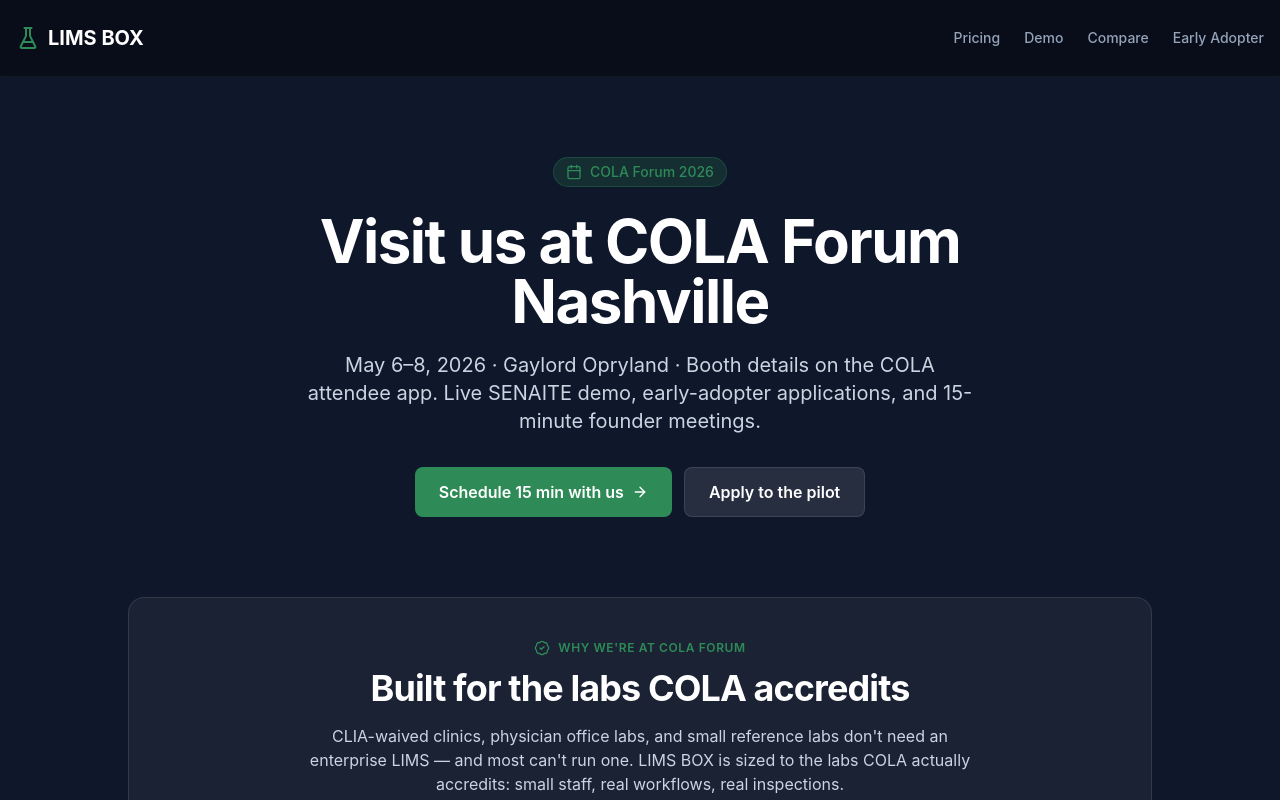
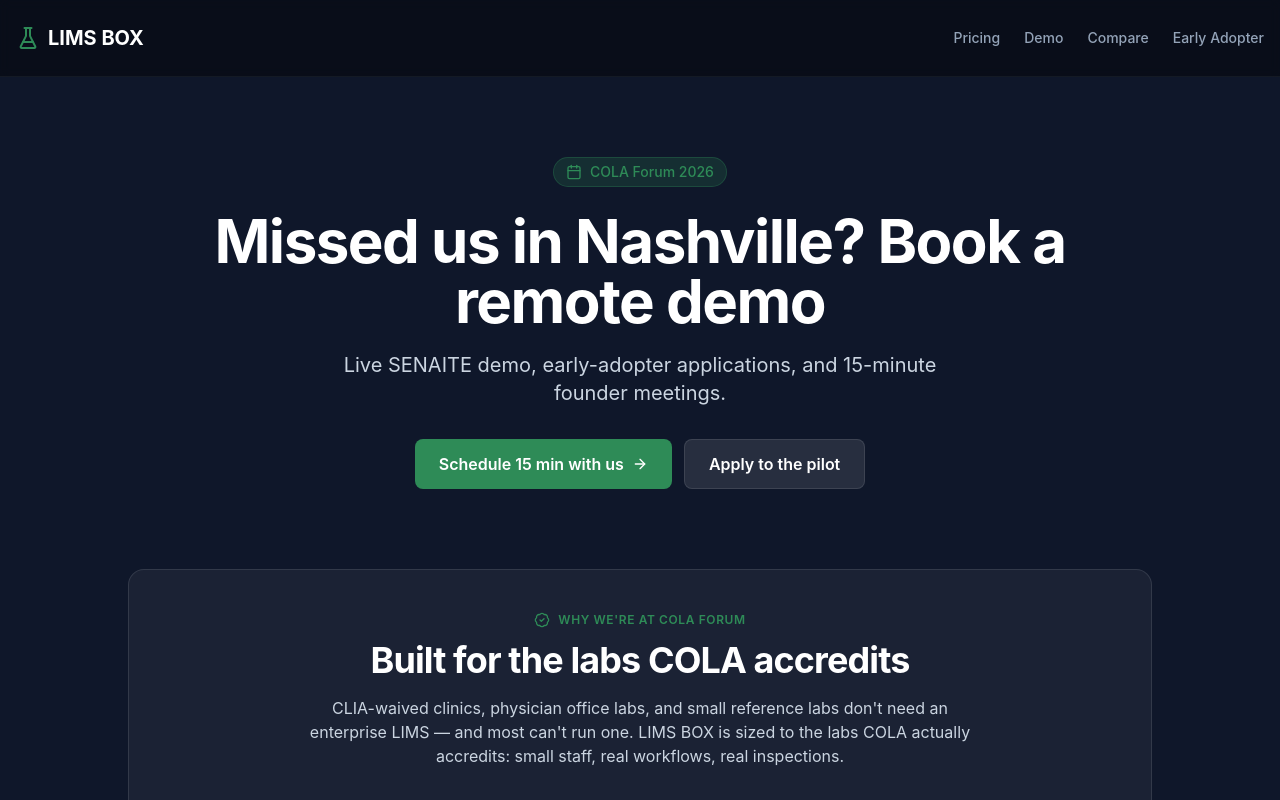
Before and after one commit to TombStoneDash/lims-box, a Next.js app: page /cola in a window 1280 px wide. Shown: the top 800 px of the page. Built offline with nearby package versions, Linux system fonts and the light colour scheme; no server answers.

Commit message:
fix(cola): /cola stops inviting visitors to a conference that ended in May 2026
Built by Codex on Main Daisy (Hudson's ChatGPT account), queue job 765-lims-cola-page-after-the-event.

Co-Authored-By: Claude Fable 5.1 <noreply@anthropic.com>

```diff
--- a/app/cola/page.tsx
+++ b/app/cola/page.tsx
@@ -6,19 +6,29 @@ import {
   ClipboardCheck, FileText, Microscope, BadgeCheck,
 } from 'lucide-react';
 import { withCampaignAttribution } from '@/lib/leadAttribution';
+import { COLA_EVENT, colaEventPhase } from '@/lib/cola-event';
 
-export const metadata: Metadata = {
-  title: 'Meet LIMS BOX at COLA Forum Nashville — May 6–8, 2026',
+// Evaluate the date for each request so the event cannot stay live in a static build.
+export const dynamic = 'force-dynamic';
+
+export function generateMetadata(): Metadata {
+  const title = colaEventPhase(new Date()) === 'past'
+    ? 'We met labs at COLA Forum Nashville, May 6–8, 2026'
+    : 'Meet LIMS BOX at COLA Forum Nashville — May 6–8, 2026';
+
+  return {
+    title,
     description:
       'See a live SENAITE-powered LIMS demo and apply to the early-adopter pilot at COLA Forum Nashville, May 6–8, 2026. Book a 15-minute meeting with the founder.',
     alternates: { canonical: '/cola' },
     openGraph: {
-    title: 'Meet LIMS BOX at COLA Forum Nashville — May 6–8, 2026',
+      title,
       description:
         'Live demo, early-adopter program, and 15-minute founder meetings at COLA Forum Nashville.',
       url: 'https://lims.bot/cola',
     },
   };
+}
 
 const CALENDLY_BASE =
   process.env.NEXT_PUBLIC_CALENDLY_URL || 'https://calendly.com/hudtaylor/cola-nashville';
@@ -50,8 +60,11 @@ const agenda = [
 ];
 
 export default function ColaPage() {
+  const phase = colaEventPhase(new Date());
+
   return (
     <div className="min-h-screen bg-[#0F172A] text-white">
+      {phase !== 'past' && (
         <script
           type="application/ld+json"
           dangerouslySetInnerHTML={{
@@ -61,8 +74,8 @@ export default function ColaPage() {
               name: 'LIMS BOX at COLA Forum 2026',
               description:
                 'Meet the LIMS BOX team at COLA Forum Nashville — live SENAITE demo, early-adopter pilot applications, and 15-minute founder meetings.',
-            startDate: '2026-05-06',
-            endDate: '2026-05-08',
+              startDate: COLA_EVENT.start,
+              endDate: COLA_EVENT.end,
               eventAttendanceMode: 'https://schema.org/OfflineEventAttendanceMode',
               eventStatus: 'https://schema.org/EventScheduled',
               location: {
@@ -79,6 +92,7 @@ export default function ColaPage() {
             }),
           }}
         />
+      )}
 
       {/* Header */}
       <header className="bg-black/40 backdrop-blur-sm border-b border-white/5">
@@ -105,10 +119,14 @@ export default function ColaPage() {
             <Calendar className="w-4 h-4" /> COLA Forum 2026
           </div>
           <h1 className="text-3xl md:text-5xl lg:text-6xl font-bold tracking-tight mb-5">
-            Visit us at COLA Forum Nashville
+            {phase === 'past'
+              ? 'Missed us in Nashville? Book a remote demo'
+              : 'Visit us at COLA Forum Nashville'}
           </h1>
           <p className="text-lg md:text-xl text-slate-300 max-w-2xl mx-auto mb-8">
-            May 6–8, 2026 · Gaylord Opryland · Booth details on the COLA attendee app.
+            {phase !== 'past' && (
+              <>May 6–8, 2026 · Gaylord Opryland · Booth details on the COLA attendee app.{' '}</>
+            )}
             Live SENAITE demo, early-adopter applications, and 15-minute founder meetings.
           </p>
           <div className="flex flex-col sm:flex-row gap-3 justify-center">
@@ -304,7 +322,8 @@ export default function ColaPage() {
           <div className="bg-white/5 border border-white/10 rounded-2xl p-6 md:p-8">
             <div className="flex flex-col sm:flex-row sm:items-center sm:justify-between gap-3 mb-4">
               <h2 className="text-lg font-semibold flex items-center gap-2">
-                <Calendar className="w-5 h-5 text-[#2E8B57]" /> Book 15 minutes in Nashville
+                <Calendar className="w-5 h-5 text-[#2E8B57]" />
+                {phase === 'past' ? 'Book a 15-minute remote call' : 'Book 15 minutes in Nashville'}
               </h2>
               <a
                 href={CALENDLY_URL}
--- /dev/null
+++ b/lib/cola-event.ts
@@ -0,0 +1,8 @@
+export const COLA_EVENT = { start: '2026-05-06', end: '2026-05-08' } as const;
+
+export function colaEventPhase(now: Date): 'upcoming' | 'live' | 'past' {
+  const utcDate = now.toISOString().slice(0, 10);
+  if (utcDate < COLA_EVENT.start) return 'upcoming';
+  if (utcDate > COLA_EVENT.end) return 'past';
+  return 'live';
+}
```
Also changed, not shown: 1 other file (tests, documents, lock files or other folders). Lines whose indentation alone changed are shown as unchanged.
